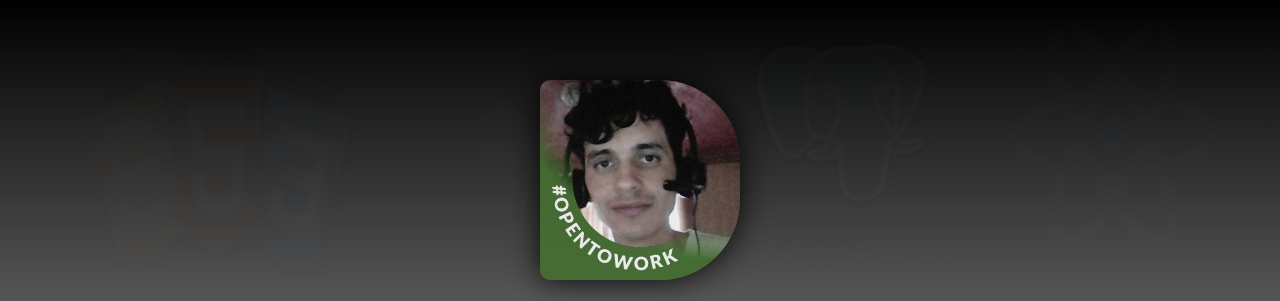
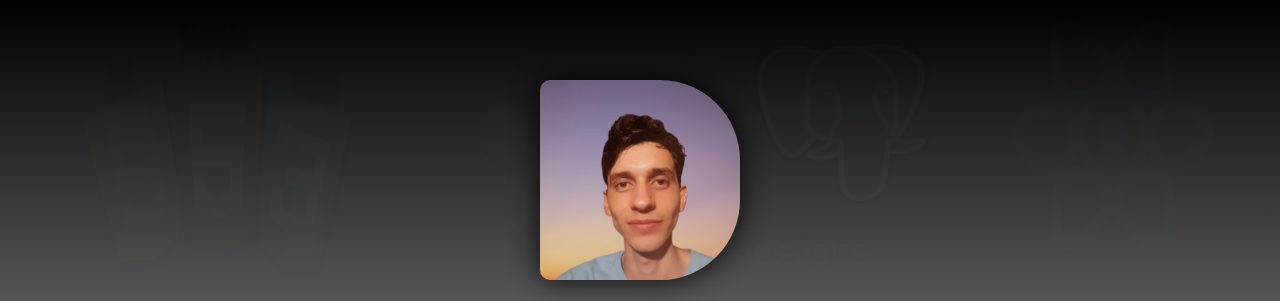
Before and after one commit to EdgardYayo/Portfolio, a Next.js app: page / in a window 1280 px wide. Shown: the top 301 px of the page. Built offline with nearby package versions, Linux system fonts and the light colour scheme.

Commit message:
adding new portrait

```diff
--- a/pages/index.js
+++ b/pages/index.js
@@ -8,6 +8,7 @@ import react_redux from '../public/imagenes/react_icon3.png'
 import node from '../public/imagenes/nodejs.png'
 import postgres from '../public/imagenes/postgres.png'
 import { useState } from 'react'
+import I from "../public/imagenes/I.jpg"
 
 
 export default function Home() {
@@ -28,7 +29,7 @@ export default function Home() {
       </Head>
 
       <main className={styles.main}>
-        <Image className={styles.img} src={mine} alt='photo' />
+        <Image className={styles.img} src={I} alt='photo' />
         {
         modal === false ?
         <h1 className={styles.title} onClick={handleModal}>
--- a/styles/Home.module.css
+++ b/styles/Home.module.css
@@ -79,6 +79,8 @@
 
 
 .img {
+  width: 200px;
+  height: 200px;
   border-radius: 5%;
   border-top-right-radius: 80px;
   border-bottom-right-radius: 80px;
@@ -234,6 +236,7 @@
   z-index: 2;
 }
 
+
 /*------------- Responsive Design--------------------------*/
 
 @media (max-width: 600px) {
```
Also changed, not shown: public/imagenes/I.jpg (added).
